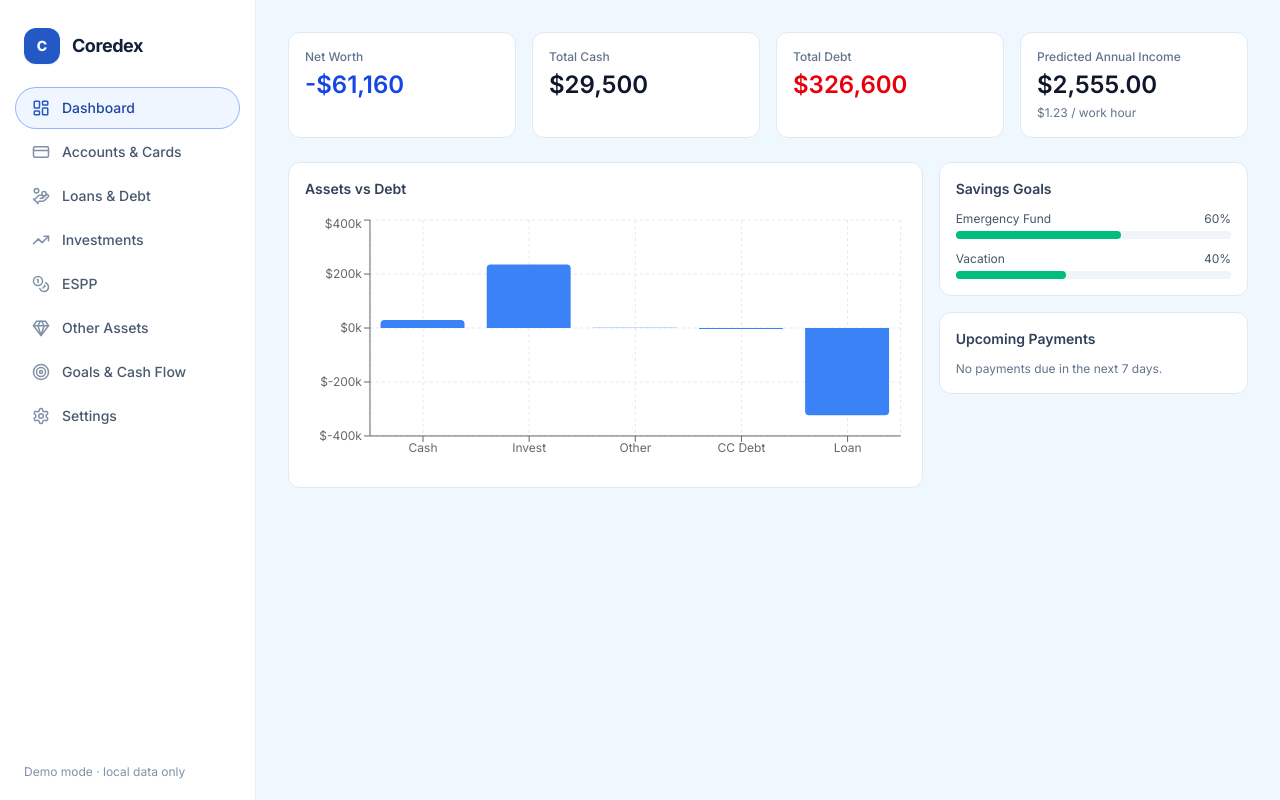
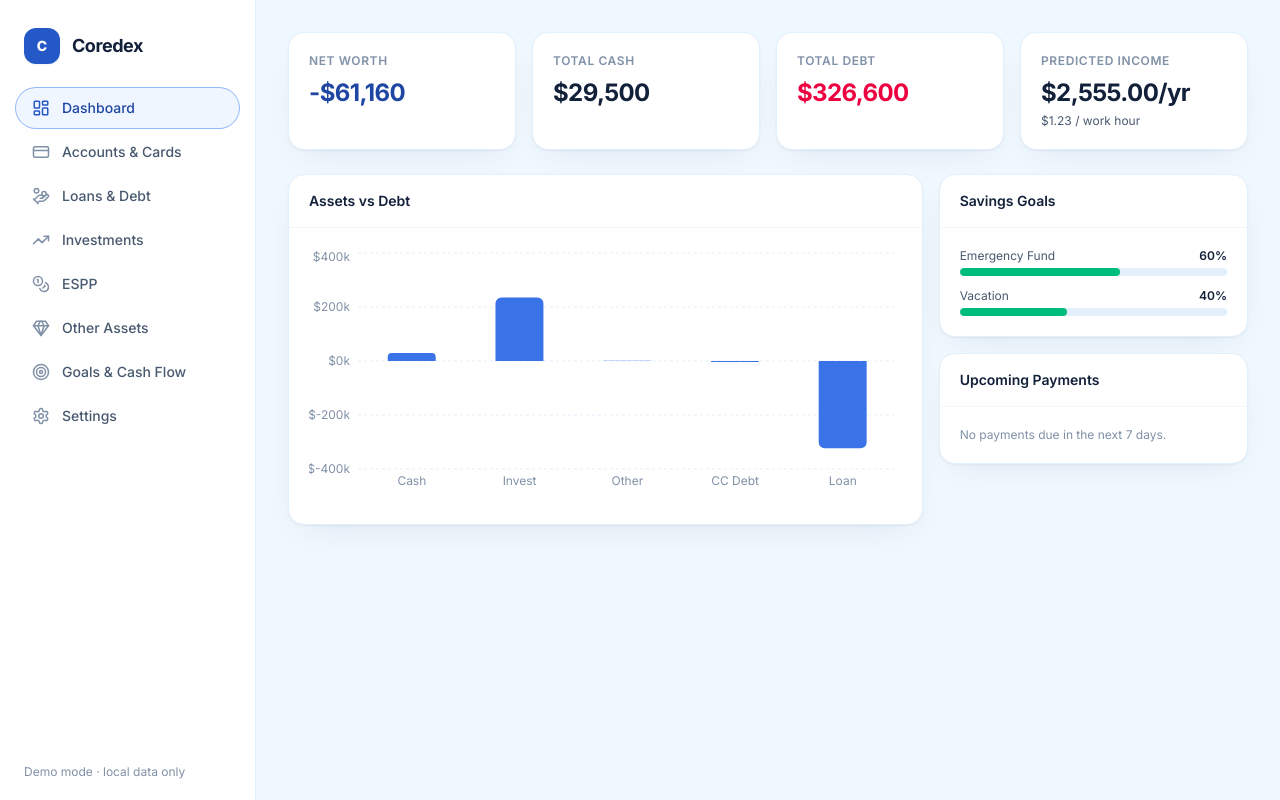
Before and after one commit to victorbooth/Coredex, a React (Vite) app: page / in a window 1280 px wide. Built offline with nearby package versions, Linux system fonts and the light colour scheme; the HTML template or start-up script is replaced by a standard one.

Commit message:
Update Dashboard.tsx

```diff
--- a/src/components/layout/Dashboard.tsx
+++ b/src/components/layout/Dashboard.tsx
@@ -2,22 +2,12 @@ import { useMemo } from 'react'
 import {
   BarChart, Bar, XAxis, YAxis, Tooltip, ResponsiveContainer, CartesianGrid,
 } from 'recharts'
+import { CalendarClock } from 'lucide-react'
 import { loadDb } from '../../data/dataProvider'
 import {
   computeTotals, computePredictedIncome, getDueSoon, fmtMoney, fmtMoney2,
 } from '../../utils/finance'
-
-function Kpi({ label, value, sub, accent }: {
-  label: string; value: string; sub?: string; accent?: string
-}) {
-  return (
-    <div className="rounded-xl border border-slate-200 bg-white p-4">
-      <div className="text-xs font-medium text-slate-500">{label}</div>
-      <div className={`mt-1 text-2xl font-semibold ${accent ?? 'text-slate-900'}`}>{value}</div>
-      {sub && <div className="mt-1 text-xs text-slate-500">{sub}</div>}
-    </div>
-  )
-}
+import { Badge, Card, CHART, Progress, Stat } from '../ui/kit'
 
 export default function Dashboard() {
   const db = useMemo(() => loadDb(), [])
@@ -36,74 +26,75 @@ export default function Dashboard() {
   return (
     <div className="space-y-6">
       {dueSoon.length > 0 && (
-        <div className="rounded-xl border border-amber-200 bg-amber-50 p-4 text-sm text-amber-800">
-          <span className="font-semibold">Payments due soon: </span>
-          {dueSoon.map((d) => `${d.account.nickname} in ${d.days}d`).join(' · ')}
+        <div className="flex items-center gap-3 rounded-2xl bg-amber-50 px-5 py-4 text-sm text-amber-800 ring-1 ring-amber-200">
+          <CalendarClock size={18} className="shrink-0 text-amber-600" />
+          <div>
+            <span className="font-semibold">Payments due soon: </span>
+            {dueSoon.map((d) => `${d.account.nickname} in ${d.days}d`).join(' · ')}
+          </div>
         </div>
       )}
 
       <div className="grid grid-cols-1 gap-4 sm:grid-cols-2 lg:grid-cols-4">
-        <Kpi label="Net Worth" value={fmtMoney(totals.netWorth)} accent="text-blue-700" />
-        <Kpi label="Total Cash" value={fmtMoney(totals.cash)} />
-        <Kpi label="Total Debt" value={fmtMoney(totals.totalDebt)} accent="text-red-600" />
-        <Kpi
-          label="Predicted Annual Income"
-          value={fmtMoney2(income.totalAnnual)}
+        <Stat label="Net Worth" value={fmtMoney(totals.netWorth)} accent="text-sapphire-700" />
+        <Stat label="Total Cash" value={fmtMoney(totals.cash)} />
+        <Stat label="Total Debt" value={fmtMoney(totals.totalDebt)} accent="text-rose-600" />
+        <Stat
+          label="Predicted Income"
+          value={`${fmtMoney2(income.totalAnnual)}/yr`}
           sub={`${fmtMoney2(income.hourly)} / work hour`}
         />
       </div>
 
       <div className="grid grid-cols-1 gap-4 lg:grid-cols-3">
-        <div className="rounded-xl border border-slate-200 bg-white p-4 lg:col-span-2">
-          <h2 className="mb-4 text-sm font-semibold text-slate-700">Assets vs Debt</h2>
+        <Card title="Assets vs Debt" className="lg:col-span-2">
           <div className="h-64">
             <ResponsiveContainer width="100%" height="100%">
               <BarChart data={chartData}>
-                <CartesianGrid strokeDasharray="3 3" stroke="#e2e8f0" />
-                <XAxis dataKey="name" tick={{ fontSize: 12 }} />
-                <YAxis tickFormatter={(v) => `$${Math.round(Number(v) / 1000)}k`} tick={{ fontSize: 12 }} />
-                <Tooltip formatter={(v) => fmtMoney(Number(v))} />
-                <Bar dataKey="value" fill="#3b82f6" radius={[4, 4, 0, 0]} />
+                <CartesianGrid strokeDasharray="3 3" stroke={CHART.grid} vertical={false} />
+                <XAxis dataKey="name" tick={CHART.tick} axisLine={false} tickLine={false} />
+                <YAxis
+                  tickFormatter={(v) => `$${Math.round(Number(v) / 1000)}k`}
+                  tick={CHART.tick} axisLine={false} tickLine={false} width={44}
+                />
+                <Tooltip formatter={(v) => fmtMoney(Number(v))} contentStyle={CHART.tooltip} cursor={{ fill: '#f0f6ff' }} />
+                <Bar dataKey="value" fill={CHART.primary} radius={[6, 6, 0, 0]} maxBarSize={48} />
               </BarChart>
             </ResponsiveContainer>
           </div>
-        </div>
+        </Card>
 
         <div className="space-y-4">
-          <div className="rounded-xl border border-slate-200 bg-white p-4">
-            <h2 className="mb-3 text-sm font-semibold text-slate-700">Savings Goals</h2>
+          <Card title="Savings Goals">
             <div className="space-y-3">
               {db.goals.filter((g) => g.status === 'active').map((g) => {
                 const pct = Math.min(100, Math.round((g.currentAmount / g.targetAmount) * 100))
                 return (
                   <div key={g.id}>
-                    <div className="mb-1 flex justify-between text-xs text-slate-600">
-                      <span>{g.name}</span><span>{pct}%</span>
+                    <div className="mb-1 flex justify-between text-xs text-ink-600">
+                      <span>{g.name}</span><span className="font-semibold text-ink-900">{pct}%</span>
                     </div>
-                    <div className="h-2 rounded-full bg-slate-100">
-                      <div className="h-2 rounded-full bg-emerald-500" style={{ width: `${pct}%` }} />
-                    </div>
+                    <Progress pct={pct} tone="emerald" />
                   </div>
                 )
               })}
             </div>
-          </div>
+          </Card>
 
-          <div className="rounded-xl border border-slate-200 bg-white p-4">
-            <h2 className="mb-3 text-sm font-semibold text-slate-700">Upcoming Payments</h2>
+          <Card title="Upcoming Payments">
             {dueSoon.length === 0 ? (
-              <p className="text-xs text-slate-500">No payments due in the next 7 days.</p>
+              <p className="text-xs text-ink-400">No payments due in the next 7 days.</p>
             ) : (
               <ul className="space-y-2 text-sm">
                 {dueSoon.map((d) => (
-                  <li key={d.account.id} className="flex justify-between">
-                    <span className="text-slate-700">{d.account.nickname}</span>
-                    <span className={d.days <= 1 ? 'text-red-600' : 'text-amber-600'}>{d.days}d</span>
+                  <li key={d.account.id} className="flex items-center justify-between">
+                    <span className="text-ink-600">{d.account.nickname}</span>
+                    <Badge tone={d.days <= 1 ? 'negative' : 'warn'}>{d.days}d</Badge>
                   </li>
                 ))}
               </ul>
             )}
-          </div>
+          </Card>
         </div>
       </div>
     </div>
```
